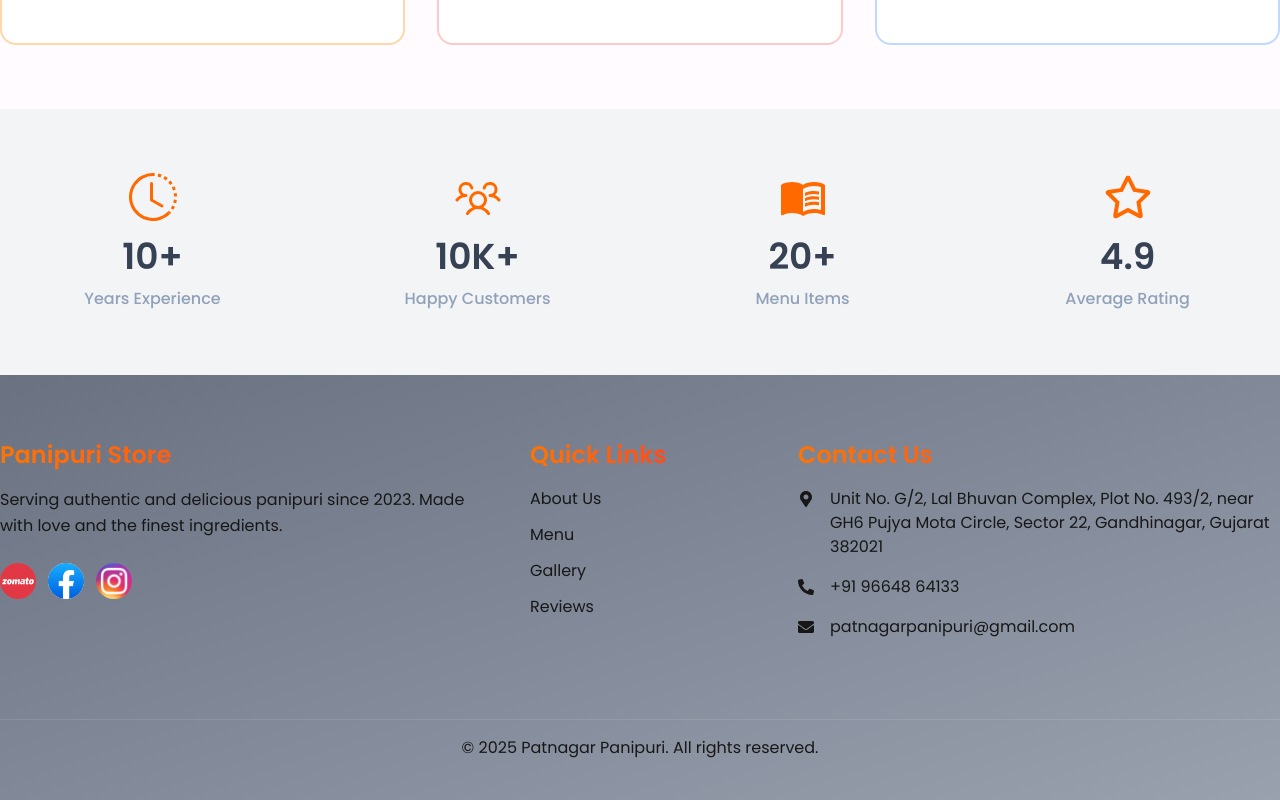
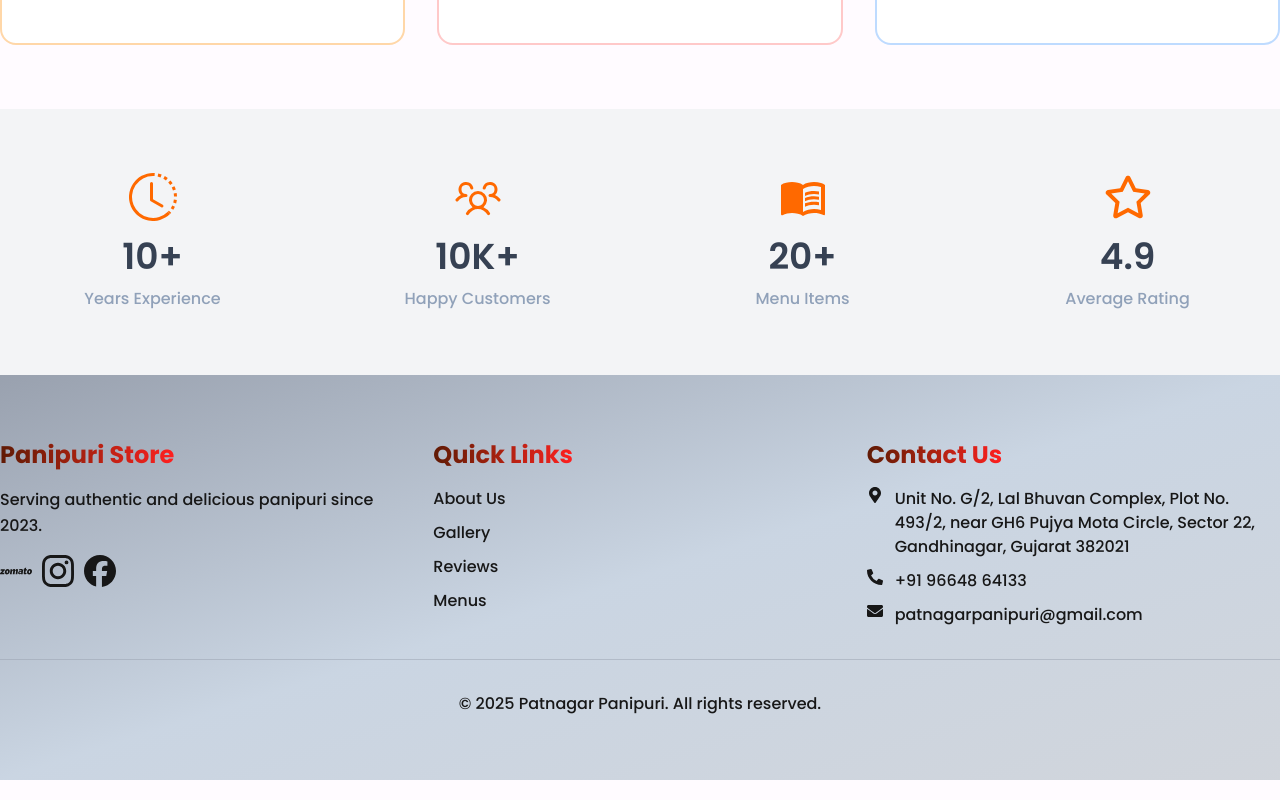
Before and after one commit to Cypher-Metrix/Patnagar-Panipuri, a React (Vite) app: page / in a window 1280 px wide. Shown: the part 2273-3073 px from the top of the page. Built offline with nearby package versions, Linux system fonts and the light colour scheme.

Commit message:
Update Footer

```diff
--- a/src/assets/data.jsx
+++ b/src/assets/data.jsx
@@ -8,6 +8,12 @@ import { HiSparkles } from 'react-icons/hi'
 import { MdMenuBook } from 'react-icons/md'
 import { BsClockHistory } from 'react-icons/bs'
 import { FaRegStar } from 'react-icons/fa'
+import {
+    FaMapMarkerAlt,
+    FaPhoneAlt,
+    FaEnvelope,
+} from "react-icons/fa";
+import { SiZomato, SiFacebook, SiInstagram } from "react-icons/si";
 
 export const HomePageTextContent = {
     settings: {
@@ -238,3 +244,83 @@ export const CounterSectionData = {
         },
     ]
 }
+
+export const footerData = {
+    storeName: "Panipuri Store",
+    storeDescription: "Serving authentic and delicious panipuri since 2023.",
+    socialLinks: [
+        {
+            id: 0,
+            name: "Zomato",
+            icon: SiZomato,
+            link: "https://zomato.onelink.me/xqzv/4euxppzx",
+            colorClass: 'text-var[--color-6] hover:text-red-700'
+        },
+        {
+            id: 1,
+            name: "Instagram",
+            icon: SiInstagram,
+            link: "https://zomato.onelink.me/xqzv/4euxppzx",
+            colorClass: 'text-var[--color-6] hover:text-red-600'
+        },
+        {
+            id: 2,
+            name: "Facebook",
+            icon: SiFacebook,
+            link: "https://zomato.onelink.me/xqzv/4euxppzx",
+            colorClass: 'text-var[--color-6] hover:text-blue-700'
+        }
+    ],
+    quickLinks: {
+        heading: 'Quick Links',
+        links: [
+            {
+                id: 0,
+                label: 'About Us',
+                link: '#herobanner'
+            },
+            {
+                id: 1,
+                label: 'Gallery',
+                link: '#gallery'
+            },
+            {
+                id: 2,
+                label: 'Reviews',
+                link: '#testimonial'
+            },
+            {
+                id: 3,
+                label: 'Menus',
+                link: '#menu'
+            },
+        ]
+    },
+    contactsLinks: {
+        heading: `Contact Us`,
+        links: [
+            {
+                id: 0,
+                icon: FaMapMarkerAlt,
+                link: `https://maps.app.goo.gl/zrSjtKW3hwEpUTDy9?g_st=aw`,
+                label: `Unit No. G/2, Lal Bhuvan Complex,
+                            Plot No. 493/2, near GH6 Pujya Mota
+                            Circle, Sector 22, Gandhinagar,
+                            Gujarat 382021`
+            },
+            {
+                id: 1,
+                icon: FaPhoneAlt,
+                link: `tel:+919664864133`,
+                label: `+91 96648 64133`
+            },
+            {
+                id: 0,
+                icon: FaEnvelope,
+                link: `mailto:patnagarpanipuri@gmail.com`,
+                label: `patnagarpanipuri@gmail.com`
+            }
+        ]
+    },
+    copyrightText: "2025 Patnagar Panipuri. All rights reserved."
+};
--- a/src/components/Footer.jsx
+++ b/src/components/Footer.jsx
@@ -1,120 +1,66 @@
-import React from "react";
-import {
-    FaFacebookF,
-    FaInstagram,
-    FaMapMarkerAlt,
-    FaPhoneAlt,
-    FaEnvelope,
-} from "react-icons/fa";
+import { footerData } from "../assets/data";
 
 const Footer = () => {
+    const { storeName, storeDescription, socialLinks, quickLinks, contactsLinks, copyrightText } = footerData;
     return (
-        <footer className="footer-wrap" id="footer">
-            <div className="container footer-grid">
-                <div>
-                    <h4 className="footer-heading">Panipuri Store</h4>
-                    <p className="footer-text">
-                        Serving authentic and delicious panipuri since 2023.
-                        Made with love and the finest ingredients.
+        <footer className="footer-section" id="footer">
+            <div className="inner-wrap">
+                <div className="container">
+                    <div className="w-full grid md:grid-cols-2 lg:grid-cols-3 gap-5 pb-8">
+                        <div className="flex flex-col items-start justify-start gap-4">
+                            <div className="title-wrap">
+                                <h4 className="heading mb-0 font-bold">{storeName}</h4>
+                            </div>
+                            <p className="footer-text font-medium">
+                                {storeDescription}
                             </p>
 
-                    <div className="footer-social">
-                        <a href="https://zomato.onelink.me/xqzv/4euxppzx">
-                            <img
-                                src="/src/assets/zomato.png"
-                                alt="icon"
-                                className="social-icon"
-                            />
+                            <div className="footer-sociallinks grid grid-cols-3 gap-2.5">
+                                {socialLinks?.map(({ id, link, icon: Icon, colorClass }) => (
+                                    <a href={link} target="_blank" key={id} className={`relative group h-5 w-5 lg:h-8 lg:w-8 flex items-center justify-center rounded-full`}>
+                                        {Icon && <Icon fontSize={30} className={`${colorClass} w-full h-full`} />}
                                     </a>
-                        <a href="https://www.facebook.com/share/17gknnAFFo/">
-                            <img
-                                src="/src/assets/facebook.jpg"
-                                alt="icon"
-                                className="social-icon"
-                            />
-                        </a>
-                        <a href="https://www.instagram.com/patnagarpanipuri?igsh=cDQ0azV0eHJ2ZnI2">
-                            <img
-                                src="/src/assets/instagram.jpg"
-                                alt="icon"
-                                className="social-icon"
-                            />
-                        </a>
-                    </div>
+                                ))}
                             </div>
 
-                <div>
-                    <h4 className="footer-heading">Quick Links</h4>
-                    <ul className="footer-links-list">
-                        <li>
-                            <a href="#herobanner">About Us</a>
+                        </div>
+
+                        <div className="flex flex-col items-start justify-start gap-4">
+                            <div className="title-wrap">
+                                <h4 className="heading mb-0 font-bold">{quickLinks?.heading}</h4>
+                            </div>
+                            <ul className="footer-links-list flex flex-col items-start justify-start gap-2.5">
+                                {quickLinks?.links?.map((link) => (
+                                    <li className="relative" key={link.id}>
+                                        <a className="text-sm lg:text-base font-medium hover:text-[var(--color-2)] transition-colors" href={link?.link}>{link.label}</a>
                                     </li>
-                        <li>
-                            <a href="#menu">Menu</a>
-                        </li>
-                        <li>
-                            <a href="#gallery">Gallery</a>
-                        </li>
-                        <li>
-                            <a href="#testimonial">Reviews</a>
-                        </li>
+                                ))}
                             </ul>
                         </div>
 
-                <div>
-                    <h4 className="footer-heading">Contact Us</h4>
+                        <div className="flex flex-col items-start justify-start gap-4">
+                            <div className="title-wrap">
+                                <h4 className="heading mb-0 font-bold">{contactsLinks.heading}</h4>
+                            </div>
                             <ul className="footer-contact">
-                        <ul className="footer-contact">
-                            <ul className="footer-contact">
-                                <li>
-                                    <a
-                                        href="https://maps.app.goo.gl/zrSjtKW3hwEpUTDy9?g_st=aw"
-                                        target="_blank"
-                                        rel="noopener noreferrer"
-                                        className="contact-item"
-                                    >
-                                        <FaMapMarkerAlt className="contact-icon" />
-                                        <span>
-                                            Unit No. G/2, Lal Bhuvan Complex,
-                                            Plot No. 493/2, near GH6 Pujya Mota
-                                            Circle, Sector 22, Gandhinagar,
-                                            Gujarat 382021
-                                        </span>
+                                <ul className="footer-contact flex flex-col justify-start items-start gap-2.5">
+                                    {contactsLinks?.links.map(({ id, link, label, icon: Icon }) => (
+                                        <li key={id} className="relative">
+                                            <a href={link} target="_blank" className="flex items-start justify-start gap-3 font-medium hover:text-[var(--color-2)] transition-colors">
+                                                {Icon && <Icon className="shrink-0" />}
+                                                <span className="text-sm lg:text-base">{label}</span>
                                             </a>
                                         </li>
-
-                                <li>
-                                    <a
-                                        href="tel:+919664864133"
-                                        className="contact-item"
-                                    >
-                                        <FaPhoneAlt className="contact-icon" />
-                                        <span>+91 96648 64133</span>
-                                    </a>
-                                </li>
-
-                                <li>
-                                    <a
-                                        href="mailto:patnagarpanipuri@gmail.com"
-                                        className="contact-item"
-                                    >
-                                        <FaEnvelope className="contact-icon" />
-                                        <span>patnagarpanipuri@gmail.com</span>
-                                    </a>
-                                </li>
-                            </ul>
+                                    ))}
                                 </ul>
                             </ul>
                         </div>
                     </div>
 
-            <div className="footer-bottom container">
-                <p>© 2025 Patnagar Panipuri. All rights reserved.</p>
-                {/* <div className="footer-bottom-links">
-                    <a href="#">Privacy</a>
-                    <a href="#">Terms</a>
-                    <a href="#">Cookies</a>
-                </div> */}
+                    <div className="copyright pt-8 flex items-center justify-center border-t border-gray-400/50">
+                        <p className="mb-0 font-medium">&copy; {copyrightText}</p>
+                    </div>
+                </div>
             </div>
         </footer>
     );
--- a/src/css/footer.css
+++ b/src/css/footer.css
@@ -1,86 +1,11 @@
-.footer-wrap {
-    @apply relative overflow-hidden bg-linear-to-br from-gray-500 to-gray-400;
-}
-
-.footer-grid {
-    @apply flex flex-col lg:flex-row justify-between gap-12
-         py-6 md:py-8 lg:py-16;
-}
-
-.footer-grid > div {
-    @apply lg:flex-1;
-}
-
-.footer-grid > div:nth-child(2) {
-    @apply lg:max-w-[220px];
-}
-
-.footer-heading {
-    @apply text-xl lg:text-2xl font-semibold mb-4
-         bg-gradient-to-r from-[var(--color-4)] to-[var(--color-3)]
-         bg-clip-text text-transparent;
+.footer-section {
+    @apply relative overflow-hidden bg-linear-to-br from-gray-400 via-slate-300 to-gray-300;
 }
 
 .footer-text {
-    @apply text-sm lg:text-base mb-6 leading-relaxed;
-}
-
-.footer-links-list li {
-    @apply mb-3;
-}
-
-.footer-links-list a {
-    @apply text-sm lg:text-base
-         hover:text-[var(--color-2)] transition-colors;
+    @apply text-sm lg:text-base mb-0 leading-relaxed;
 }
 
 .footer-social {
-    @apply flex gap-3 mt-4;
+    @apply flex gap-3 m-0;
 }
-
-.footer-social a {
-    @apply w-9 h-9 flex items-center justify-center rounded-full
-         bg-white/10 hover:bg-[var(--color-2)]
-         transition-colors;
-}
-
-.social-icon {
-    @apply w-fit h-fit object-contain rounded-full
-         transition-transform duration-300 ease-out
-         hover:scale-110;
-}
-
-.footer-contact li {
-    @apply flex gap-3 items-start text-sm lg:text-base
-         mb-4;
-}
-
-.footer-contact li a {
-    @apply items-start gap-3
-         hover:text-[var(--color-2)] transition-colors;
-}
-
-.footer-contact li {
-    @apply mb-4;
-}
-
-.contact-item {
-    @apply grid grid-cols-[20px_1fr] gap-3 items-start;
-}
-
-.contact-icon {
-    @apply mt-1 text-base;
-}
-
-.footer-bottom {
-    @apply border-t border-white/10 py-4 flex flex-col lg:flex-row
-         justify-center items-center text-sm gap-3;
-}
-
-.footer-bottom-links {
-    @apply flex gap-5;
-}
-
-.footer-bottom-links a {
-    @apply hover:text-[var(--color-2)] transition-colors;
-}
```
Lines whose indentation alone changed are shown as unchanged.
